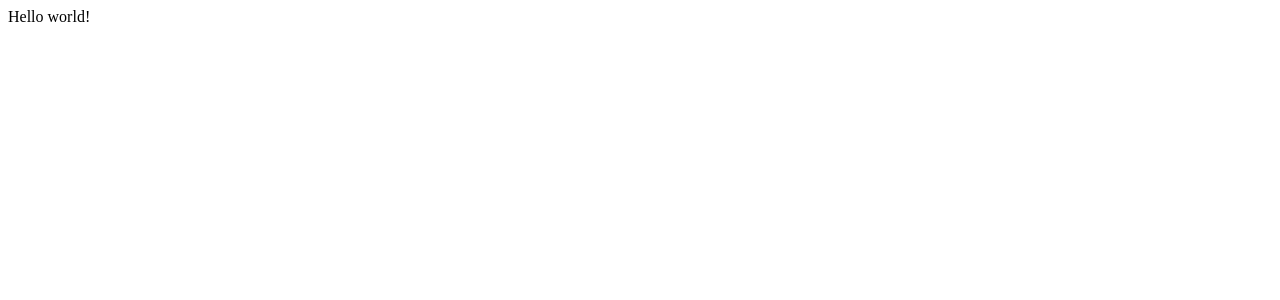
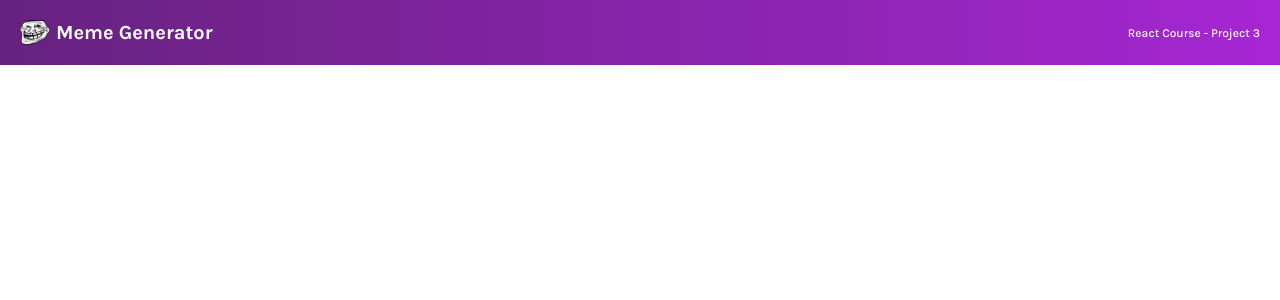
Before and after one commit to MaryannAlonge/meme-generator-react, a React (Create React App) app: page / in a window 1280 px wide. Shown: the top 300 px of the page. Built offline with nearby package versions, Linux system fonts and the light colour scheme.

Commit message:
header setup

```diff
--- a/public/index.html
+++ b/public/index.html
@@ -24,6 +24,7 @@
       work correctly both with client-side routing and a non-root public URL.
       Learn how to configure a non-root public URL by running `npm run build`.
     -->
+    <link href="https://fonts.googleapis.com/css2?family=Karla:wght@400;500;700&display=swap" rel="stylesheet">
     <title>React App</title>
   </head>
   <body>
--- a/src/App.js
+++ b/src/App.js
@@ -1,10 +1,11 @@
 
+import Header from './components/Header';
 import './style.css';
 
 function App() {
   return (
     <div className="App">
-      Hello world!
+     <Header />
     </div>
   );
 }
--- /dev/null
+++ b/src/components/Header.js
@@ -0,0 +1,13 @@
+import React from 'react'
+
+export default function Header() {
+  return (
+    <div>
+      <header className='header'>
+        <img src={require("../images/troll-face.png")} alt="" className='header-image'/>
+      <h2 className='header-title'>Meme Generator</h2>
+      <h4 className='header-project'>React Course - Project 3</h4>
+      </header>
+    </div>
+  )
+}
--- a/src/style.css
+++ b/src/style.css
@@ -0,0 +1,32 @@
+*{
+  box-sizing: border-box;
+}
+
+body{
+  font-family: "Karla", sans-serif;
+  margin: 0;
+}
+
+.header{
+  display: flex;
+  align-items: center;
+  height: 65px;
+  background: linear-gradient(90deg, #672280 1.18%, #a626d3 100%);
+  color: #fff;
+  padding: 20px;
+}
+
+.header-image{
+  height: 100%;
+  margin-right: 6px;
+}
+
+.header-title{
+  font-size: 1.25rem;
+  margin-right: auto;
+}
+
+.header-project{
+  font-size: .75rem;
+  font-weight: 500;
+}
```
Also changed, not shown: src/images/troll-face.png (added).
